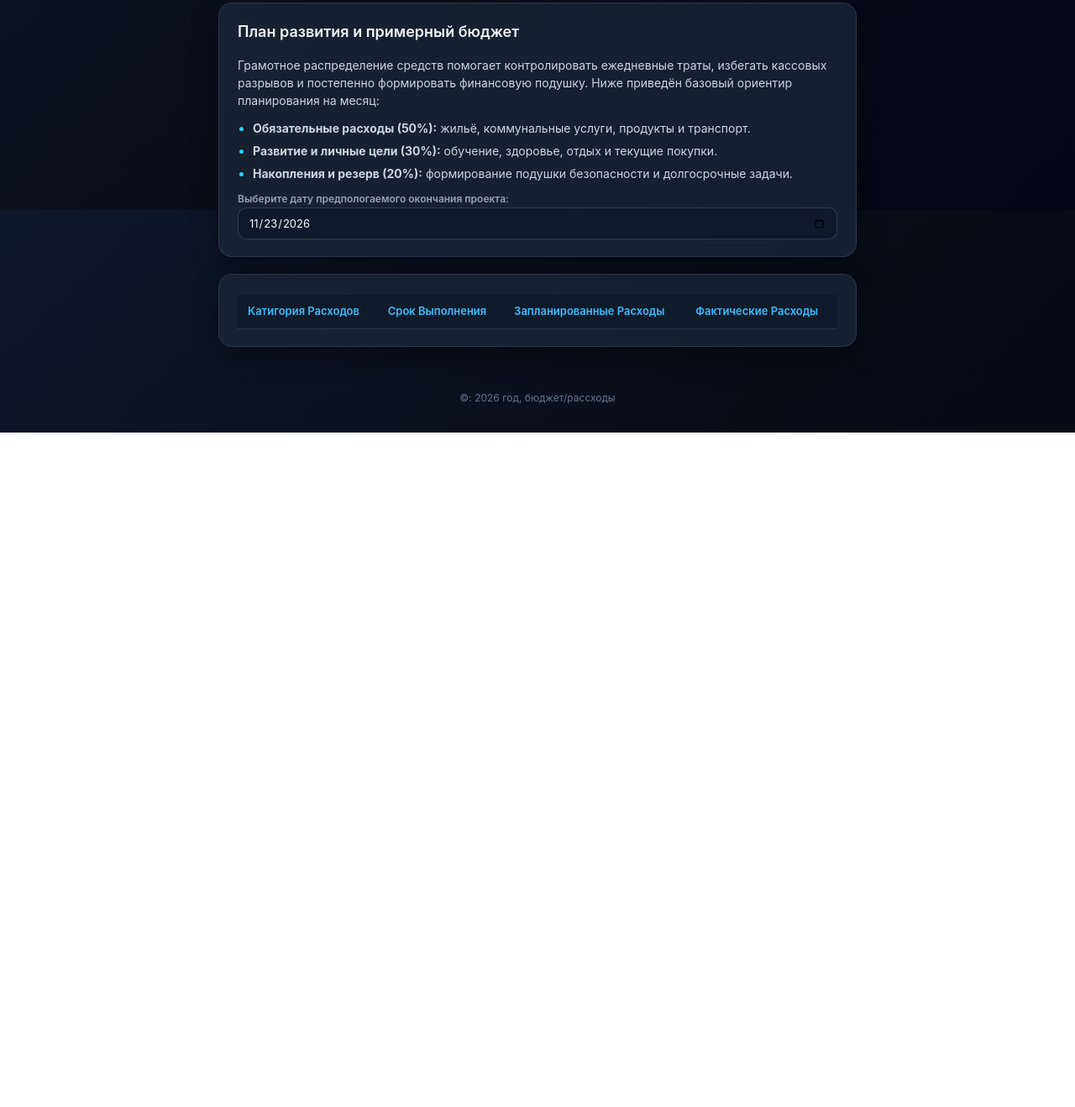
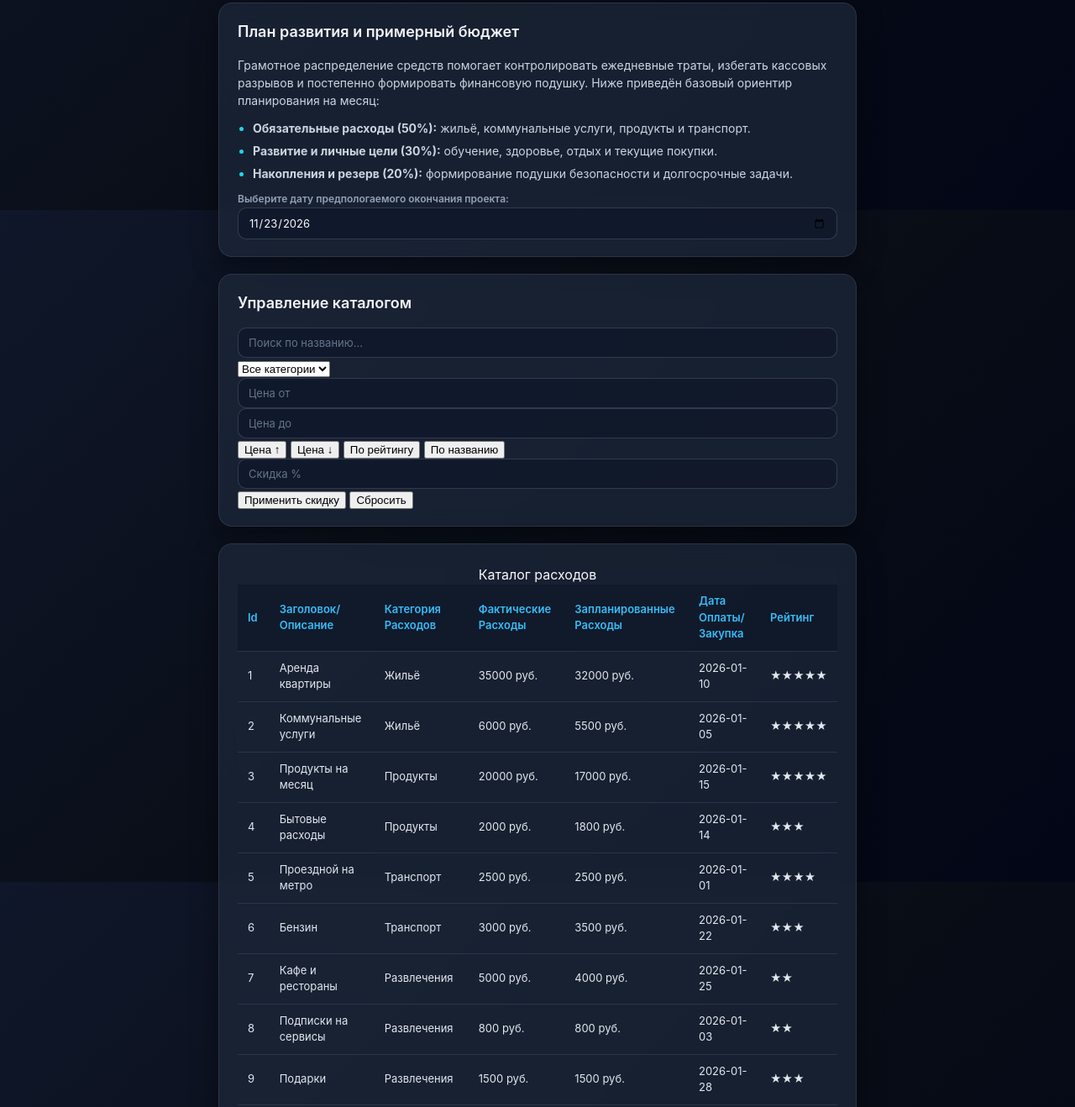
Before and after one commit to qqqqsddd222-cpu/PraKKKtiK, a plain HTML site: page index.html in a window 1280 px wide. Shown: the part 550-1868 px from the top of the page at 84% size. Before the commit the page ends 1065 px from the top, so only its background shows below. Drawn offline with Linux system fonts and the light colour scheme.

Commit message:
Update index.html

```diff
--- a/index.html
+++ b/index.html
@@ -4,6 +4,9 @@
     <meta charset="UTF-8">
     <meta name="viewport" content="width=device-width, initial-scale=1.0">
     <title>система управления бюджетом</title>
+    <link rel="preconnect" href="https://fonts.googleapis.com">
+    <link rel="preconnect" href="https://fonts.gstatic.com" crossorigin>
+    <link href="https://fonts.googleapis.com/css2?family=Inter:wght@400;500;600;700&display=swap" rel="stylesheet">
     <link rel="stylesheet" href="style.css">
 </head>
 <body>
@@ -16,12 +19,10 @@
                 <label>Как к вам можно образятсья</label>
                 <input type="text" id="reg-name" name="reg_name" placeholder="Иван НатаныЧ">
             </div>
-
             <div>
                 <label>почта/номер телефона</label>
                 <input type="text" id="reg-contact" name="reg_contact" placeholder="111@://gmail.com (999) 111 11 11">
             </div>
-
             <div>
                 <label>Придумайте пароль</label>
                 <input type="password" id="reg-password" name="reg_password" placeholder="пароль?">
@@ -39,7 +40,6 @@
                 <label>почта/номер телефона</label>
                 <input type="text" id="login-contact" name="login_contact" placeholder="111@://gmail.com (999) 111 11 11">
             </div>
-
             <div>
                 <label>Пороль</label>
                 <input type="password" id="login-password" name="login_password" placeholder="пароль">
@@ -48,7 +48,6 @@
         </fieldset>
     </section>
    </header>
-
 
     <main>
         <fieldset>
@@ -64,27 +63,59 @@
                 </ul>
                 <label for="date">Выберите дату предпологаемого окончания проекта:</label>
                 <input type="date" id="date" name="date" value="2026-11-23" min="2026-01-01" max="2027-12-31">
-
             </section>
         </fieldset>
 
         <fieldset>
-            <section>  <!--поля, слева статься расхода, левее потраченные деньги, справо должено быть поле вода затраченных денег
-            все должно отправляться-->
+            <section class="controls-section">
+                <h2>Управление каталогом</h2>
+                <div class="controls">
+                    <input type="search" id="search-input" placeholder="Поиск по названию…" aria-label="Поиск по названию">
+                    <select id="category-filter" aria-label="Фильтр по категории">
+                        <option value="">Все категории</option>
+                    </select>
+                    <input type="number" id="min-price" placeholder="Цена от" aria-label="Минимальная цена">
+                    <input type="number" id="max-price" placeholder="Цена до" aria-label="Максимальная цена">
+                    <button type="button" id="sort-price-asc"  class="btn-secondary">Цена ↑</button>
+                    <button type="button" id="sort-price-desc" class="btn-secondary">Цена ↓</button>
+                    <button type="button" id="sort-rating"     class="btn-secondary">По рейтингу</button>
+                    <button type="button" id="sort-name"       class="btn-secondary">По названию</button>
+                    <input type="number" id="discount-percent" placeholder="Скидка %" min="0" max="99" aria-label="Процент скидки">
+                    <button type="button" id="apply-discount" class="btn-secondary">Применить скидку</button>
+                    <button type="button" id="reset-btn"      class="btn-secondary">Сбросить</button>
+                </div>
+            </section>
+        </fieldset>
+
+        <fieldset>
+            <section>
                 <table>
+                    <caption>Каталог расходов</caption>
+                    <thead>
                         <tr>
-                    <th>катигория расходов</th>
-                    <th>срок выполнения</th>
-                    <th>запланированные расходы</th>
-                    <th>фактические расходы</th>
+                            <th scope="col">id</th>
+                            <th scope="col">заголовок/описание</th>
+                            <th scope="col">категория расходов</th>
+                            <th scope="col">фактические расходы</th>
+                            <th scope="col">запланированные расходы</th>
+                            <th scope="col">дата оплаты/закупка</th>
+                            <th scope="col">рейтинг</th>
                         </tr>
+                    </thead>
+                    <tbody id="expenses-tbody"></tbody>
                 </table>
             </section>
+        </fieldset>
+
+        <fieldset>
+            <section id="stats-container"></section>
         </fieldset>
     </main>
 
     <footer>
         <p>&copy: 2026 год, бюджет/рассходы</p>
     </footer>
+
+    <script src="1.js"></script>
 </body>
 </html>
```
Lines whose indentation alone changed are shown as unchanged.
